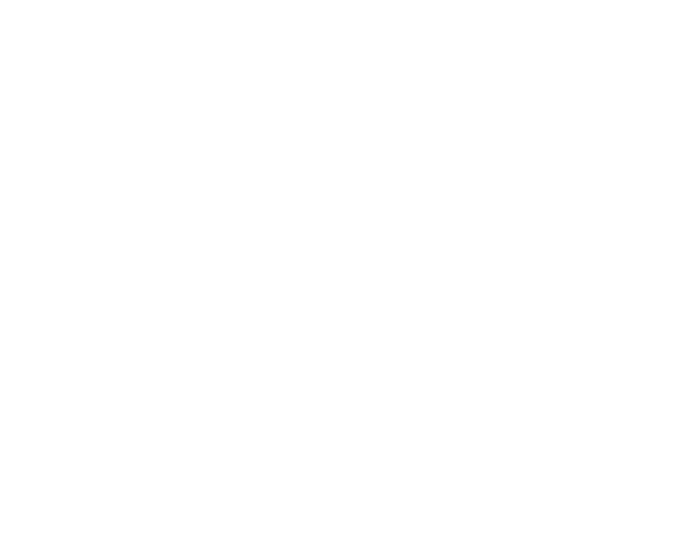
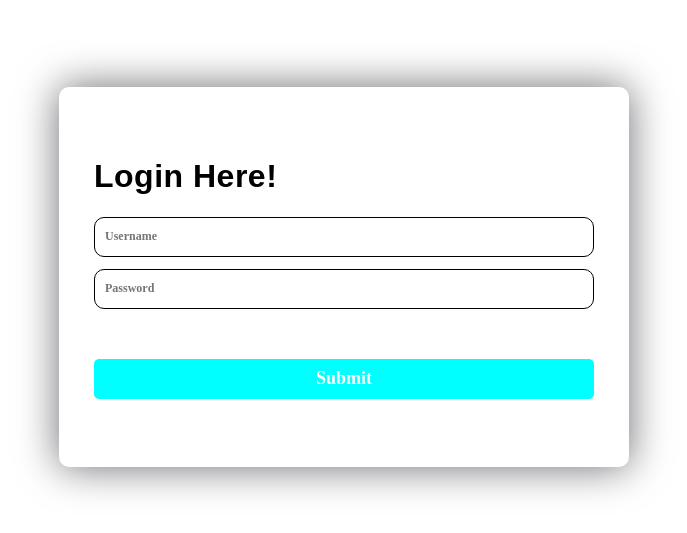
Before and after one commit to tamspark/FrontTam, a React (Create React App) app: page / in a window 1280 px wide. Shown: the part 123-656 px from the top of the page, without its empty margins (296-983 px from the left). Built offline with nearby package versions, Linux system fonts and the light colour scheme.

Commit message:
Creted general form and login form

```diff
--- a/src/App/App.tsx
+++ b/src/App/App.tsx
@@ -2,9 +2,12 @@
 
 // style
 import {} from "./style/App.style";
+import Login from "Pages/Login/Login.component";
 
 const App: FC<{}> = () => {
-  return <></>;
+  return <>
+  <Login/>
+    </>;
 };
 
 export default App;
--- a/src/App/style/App.style.tsx
+++ b/src/App/style/App.style.tsx
@@ -22,44 +22,47 @@
   box-sizing: border-box;
   display: flex;
   justify-content: center;
+
   align-items: center;
+
   text-align: center;
-  height: ${(props) => props.h || "100%"};
-  width: ${(props) => props.w || "100%"};
-  color: ${(props) => (props.variant === "primary" ? "snow" : "cyan")};
-  background-color: ${(props) =>
+  height: ${(props:any) => props.h || "100%"};
+  width: ${(props:any) => props.w || "100%"};
+  color: ${(props:any) => (props.variant === "primary" ? "snow" : "cyan")};
+  background-color: ${(props:any) =>
     props.variant === "primary" ? "cyan" : "snow"};
-  border: ${(props) =>
+  border: ${(props:any) =>
     props.variant === "primary" ? "none" : "1px solid cyan"};
-  border-radius: ${(props) => props.borderRadius};
+  border-radius: ${(props:any) => props.borderRadius};
   text-decoration: none;
-  font-family: ${(props) => props.fontFamily};
-  font-size: ${(props) => props.fontSize};
-  font-weight: ${(props) => props.fontWeight};
+  font-family: ${(props:any) => props.fontFamily};
+  font-size: ${(props:any) => props.fontSize};
+  font-weight: ${(props:any) => props.fontWeight};
+  margin-top: 50px;
 
   &:hover:not(:disabled),
   &:active:not(:disabled),
   &:hover {
     outline: 0;
-    color: ${(props) =>
+    color: ${(props:any) =>
       props.variant === "primary"
         ? "snow"
         : props.variant === "third"
         ? "cyan"
         : "black"};
-    background: ${(props) =>
+    background: ${(props:any) =>
       props.variant === "primary"
         ? "linear-gradient(rgb(0 184 122/100%) 0 0);"
         : props.variant === "third"
         ? "snow"
         : "white"};
-    border: ${(props) =>
+    border: ${(props:any) =>
       props.variant === "primary"
         ? "none"
         : props.variant === "third"
         ? "2px solid cyan"
         : "1px solid black"};
-    border-radius: ${(props) => props.borderRadius};
+    border-radius: ${(props:any) => props.borderRadius};
     cursor: pointer;
   }
 
@@ -94,22 +97,51 @@
   backgroundcolor: string;
   border: string;
   borderradius: string;
+  padding:string;
 }
 export const Input = styled.input<InputProps>`
-  font-family: ${(props) => props.fontFamily || "Space Grotesk, sans-serif"};
-  font-weight: ${(props) => props.fontWeight || 700};
-  border-top-right-radius: ${(props) => props.bordertoprightradius || "20px"};
-  border-bottom-right-radius: ${(props) =>
+
+  font-family: ${(props:any) => props.fontFamily || "Space Grotesk, sans-serif"};
+  font-weight: ${(props:any) => props.fontWeight || 700};
+  border-top-right-radius: ${(props:any) => props.bordertoprightradius || "20px"};
+  border-bottom-right-radius: ${(props:any) =>
     props.borderbottomrightradius || "20px"};
   outline: none;
   box-sizing: border-box;
-  border: ${(props) => props.border || "1px solid black"};
-  width: ${(props) => props.width || "100%"};
-  height: ${(props) => props.height || "100%"};
-  background: ${(props) => props.backgroundcolor || "#FFFFFF"};
+  border: ${(props:any) => props.border || "1px solid black"};
+  width: ${(props:any) => props.width || "100%"};
+  height: ${(props:any) => props.height || "100%"};
+  background: ${(props:any) => props.backgroundcolor || "#FFFFFF"};
   border-left: "2px solid red";
-  border-radius: ${(props) => props.borderradius || "20px"};
+  border-radius: ${(props:any) => props.borderradius || "20px"};
   font-style: "normal";
-  font-size: ${(props) => props.fontSize || "12px"};
-  padding-left: ${(props) => props.paddingleft};
+  font-size: ${(props:any) => props.fontSize || "12px"};
+  padding-left: ${(props:any) => props.paddingleft};
+  padding:${(props:any) => props.padding};
+  margin-top: 12px;
+  display: block;
 `;
+
+interface FormProps{
+  height: string;
+}
+export const StyledForm = styled.form<FormProps>`
+height: ${(props:any) => props.height || "300px"};
+  width: 60%;
+  max-width:500px;
+  background-color: rgba(255, 255, 255, 0.13);
+  position: absolute;
+  transform: translate(-50%, -50%);
+  top: 50%;
+  left: 50%;
+  border-radius: 10px;
+  backdrop-filter: blur(10px);
+  border: 2px solid rgba(255, 255, 255, 0.01);
+  box-shadow: 0 0 40px rgba(8, 7, 16, 0.6);
+  padding: 50px 35px;
+  font-family: "Poppins",sans-serif;
+  color:#000000;
+  letter-spacing: 0.5px;
+  outline: none;
+  border: none;
+`;
--- a/src/Pages/Login/Login.component.tsx
+++ b/src/Pages/Login/Login.component.tsx
@@ -1,9 +1,65 @@
 import { FC } from "react";
 // style
-import { } from './style/Login.style';
+import {} from "./style/Login.style";
+import { Input } from "App/style/App.style";
+import { Button } from "App/style/App.style";
+import { StyledForm } from "App/style/App.style";
 
 const Login: FC<{}> = () => {
-  return <></>;
+  const handleClick = () => {
+    console.log("U klikua!");
+  };
+  return (
+    <>
+    <StyledForm height="280px">
+      <h1>Login Here!</h1>
+      <Input
+        placeholder="Username"
+        type="text"
+        fontFamily="sanf-serif"
+        fontSize="12px"
+        fontWeight="700"
+        borderbottomrightradius="20px"
+        bordertoprightradius="20px"
+        border="1px solid black"
+        width="100%"
+        height="40px"
+        backgroundcolor="#FFFFFF"
+        borderradius="10px"
+        paddingleft="5px"
+        padding="0 10px"
+      ></Input>
+      <Input
+        placeholder="Password"
+        type="password"
+        fontFamily="sanf-serif"
+        fontSize="12px"
+        fontWeight="700"
+        borderbottomrightradius="20px"
+        bordertoprightradius="20px"
+        border="1px solid black"
+        width="100%"
+        height="40px"
+        backgroundcolor="#FFFFFF"
+        borderradius="10px"
+        paddingleft="5px"
+        padding="0 10px"
+      ></Input>
+      <Button
+        h="40px"
+        w="100%"
+        variant="primary"
+        onClick={handleClick}
+        borderRadius="5px"
+        fontFamily="sanf-sarif"
+        fontSize="18px"
+        fontWeight="700"
+      >
+        Submit
+      </Button>
+      </StyledForm>
+    </>
+  );
 };
 
 export default Login;
--- a/tsconfig.json
+++ b/tsconfig.json
@@ -1,6 +1,7 @@
 {
   "compilerOptions": {
     "target": "es5",
+    "types": ["node"],
     "lib": [
       "dom",
       "dom.iterable",
```
Also changed, not shown: 1 other file (tests, documents, lock files or other folders).
